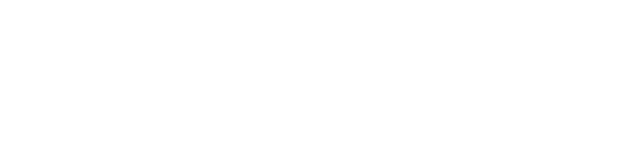
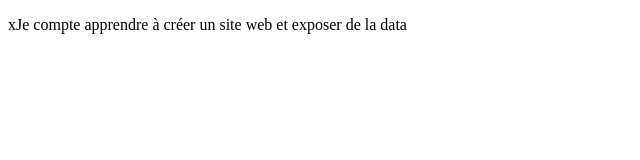
Before and after one commit to Chupl1/on_est_la_pour_apprendre, a plain HTML site: page index.html in a window 1280 px wide. Shown: the whole page, without its empty margins (0-640 px from the left). Drawn offline with Linux system fonts and the light colour scheme.

Commit message:
Update index.html

```diff
--- a/index.html
+++ b/index.html
@@ -5,5 +5,6 @@
     <title>Mon site</title>
 </head>
 <body>
+    <p>xJe compte apprendre à créer un site web et exposer de la data</p>
 </body>
 </html>
```
